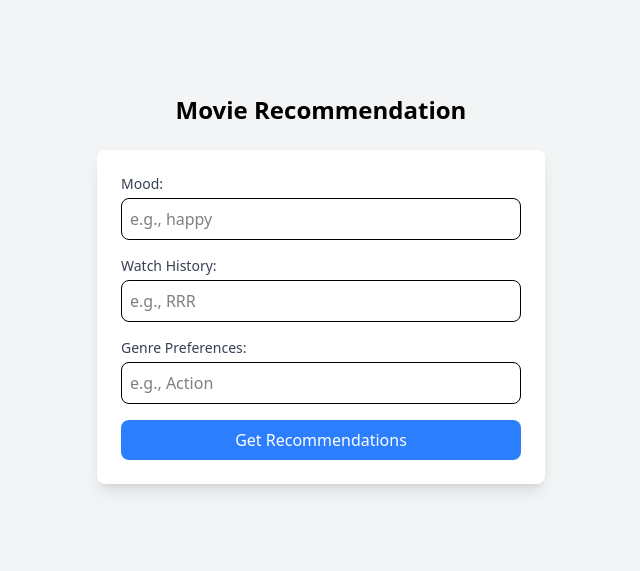
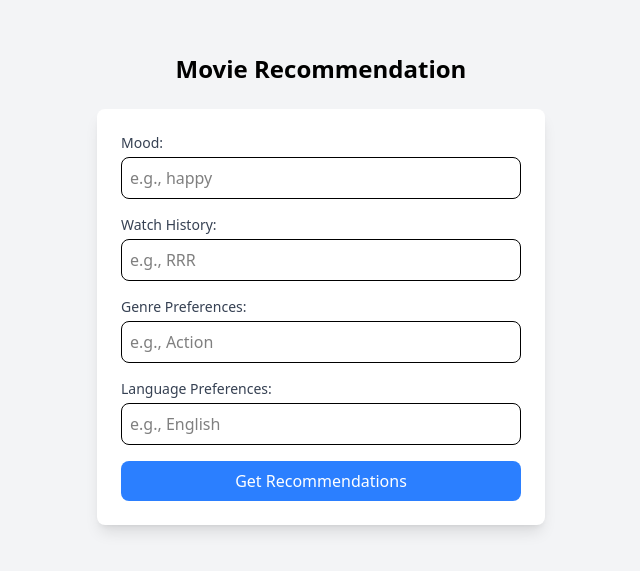
Before and after one commit to skmachra/Movie-Recommendation, a React (Vite) app in the folder movie-recommendation/: page / in a window 1280 px wide. Shown: the part 111-682 px from the top of the page, without its empty margins (319-959 px from the left). Built offline with nearby package versions, Linux system fonts and the light colour scheme.

Commit message:
bump version to 0.0.5 and add language preferences input for movie recommendations

```diff
--- a/movie-recommendation/src/Home.jsx
+++ b/movie-recommendation/src/Home.jsx
@@ -6,6 +6,7 @@ export default function MovieRecommendationApp() {
   const [watchHistory, setWatchHistory] = useState("");
   const [genrePreferences, setGenrePreferences] = useState("");
   const [recommendations, setRecommendations] = useState(null);
+  const [language, setLanguage] = useState("");
   const [loading, setLoading] = useState(false);
   const [error, setError] = useState(null);
 
@@ -21,6 +22,7 @@ export default function MovieRecommendationApp() {
         mood,
         watch_history: watchHistory,
         movie_genre_preferences: genrePreferences,
+        language_preferences: language,
       },
     };
 
@@ -33,7 +35,7 @@ export default function MovieRecommendationApp() {
 
     try {
       const response = await axios.post(
-        "https://flow-api.mira.network/v1/flows/flows/sunilk/movie-recommendation?version=0.0.4",
+        "https://flow-api.mira.network/v1/flows/flows/sunilk/movie-recommendation?version=0.0.5",
         data,
         config
       );
@@ -88,6 +90,18 @@ export default function MovieRecommendationApp() {
           />
         </div>
 
+        <div>
+            <label className="block text-sm font-medium text-gray-700 mb-1">Language Preferences:</label>
+            <input
+                type="text"
+                value={language}
+                onChange={(e) => setLanguage(e.target.value)}
+                className="w-full p-2 border rounded-lg focus:outline-none focus:ring focus:ring-blue-300"
+                placeholder="e.g., English"
+                required
+            />
+        </div>
+
         <button
           type="submit"
           className="w-full bg-blue-500 text-white py-2 rounded-lg hover:bg-blue-600 transition"
```
Also changed, not shown: 1 other file (tests, documents, lock files or other folders).
